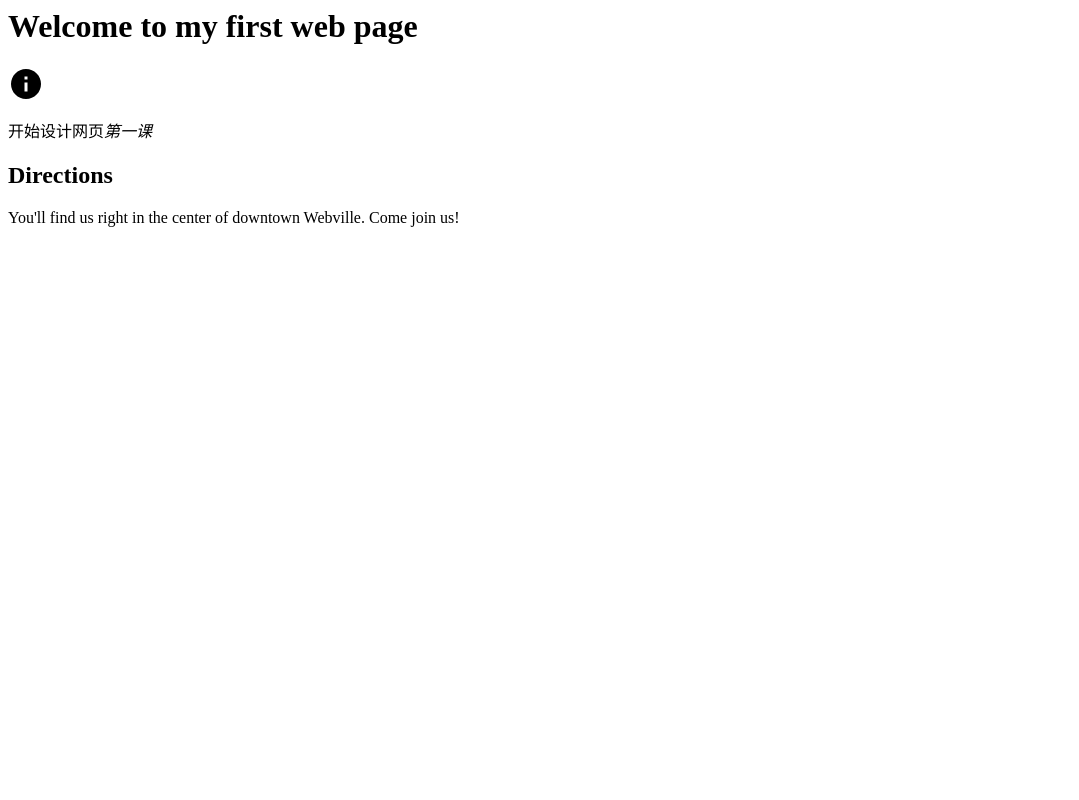
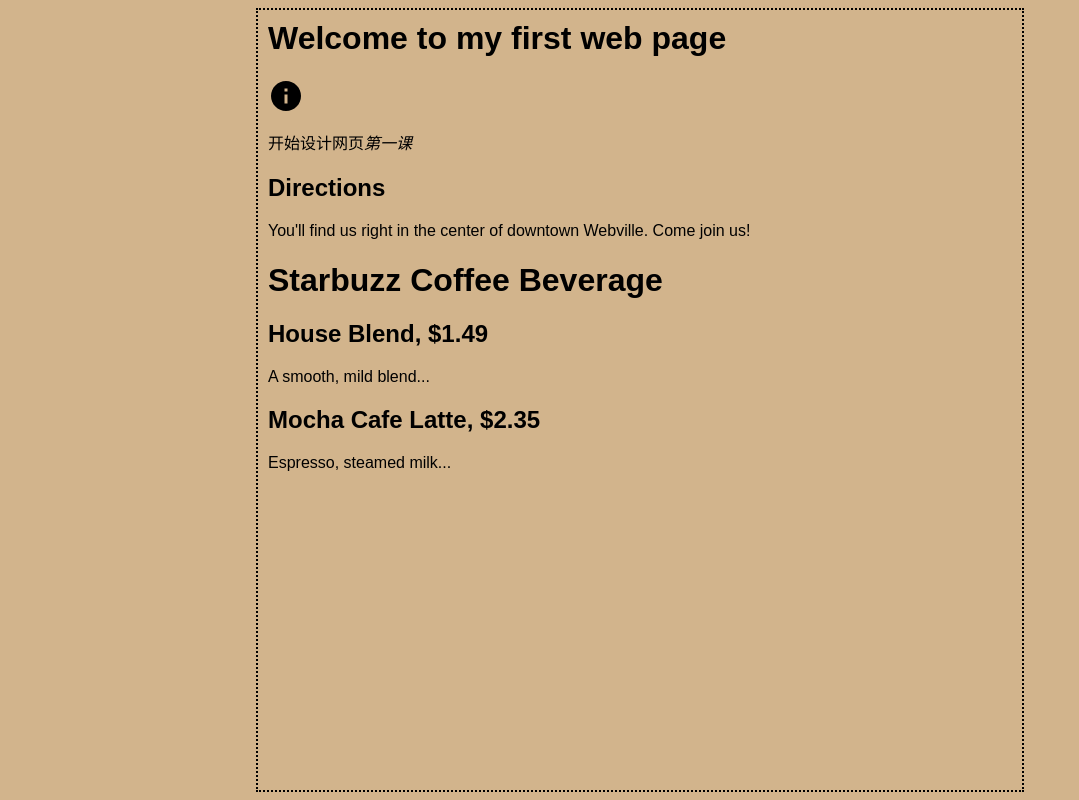
Before and after one commit to weimingdan/yangcai, a plain HTML site: page weiyangcai.com/index.html in a window 1280 px wide. Shown: the whole page, without its empty margins (0-1079 px from the left). Drawn offline with Linux system fonts and the light colour scheme.

Commit message:
commit something

```diff
--- a/weiyangcai.com/index.html
+++ b/weiyangcai.com/index.html
@@ -1,6 +1,16 @@
 <html>
     <head>
         <title>Hello World</title>
+        <style type="text/css">
+            body{
+                background-color: #d2b48c;
+                margin-left: 20%;
+                margin-right: 20%;
+                border: 2px dotted black;
+                padding: 10px 10px 10px 10px;
+                font-family: sans-serif;
+            }
+        </style>
     </head>
     <body>
         <h1>Welcome to my first web page</h1>
@@ -13,5 +23,12 @@
             You'll find us right in the center of downtown
             Webville. Come join us!
         </p>
+        <h1>Starbuzz Coffee Beverage</h1>
+            <h2>
+                House Blend, $1.49
+            </h2>
+            <p>A smooth, mild blend...</p>
+            <h2>Mocha Cafe Latte, $2.35</h2>
+            <p>Espresso, steamed milk...</p>
     </body>
 </html>
```
Also changed, not shown: weiyangcai.com/mission.html (added, +20 -0 lines).
